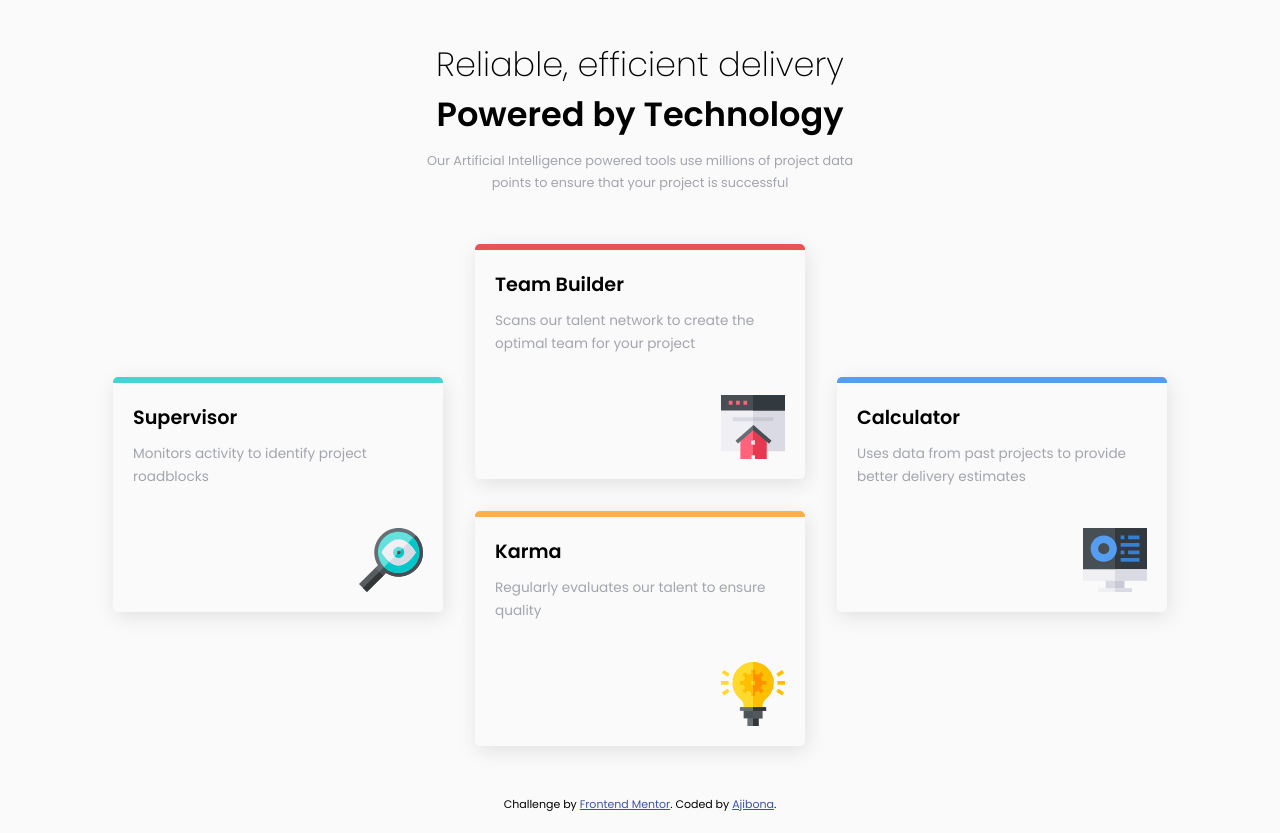
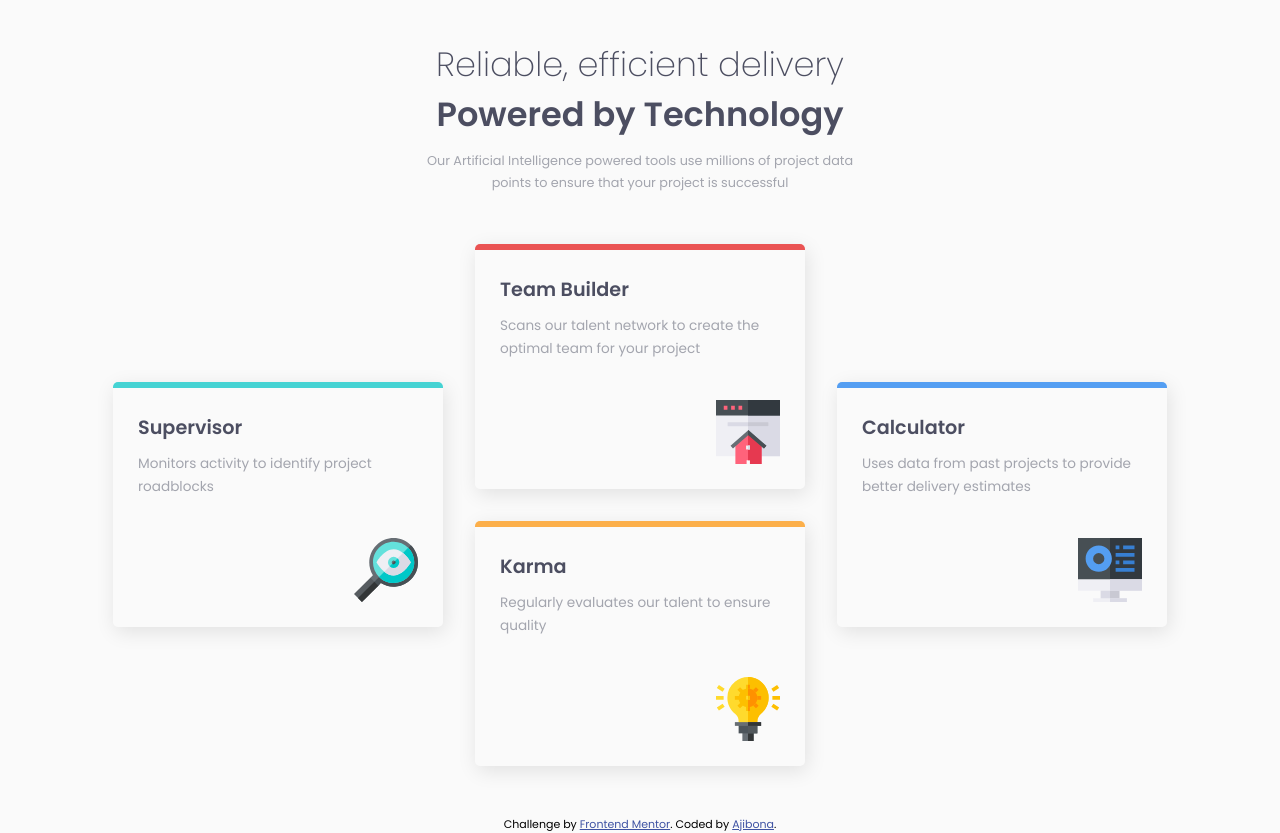
Before and after one commit to ajibona/four-card-feature, a plain HTML site: page index.html in a window 1280 px wide. Drawn offline with Linux system fonts and the light colour scheme.

Commit message:
Update style.css

```diff
--- a/style.css
+++ b/style.css
@@ -51,11 +51,13 @@ body{
 .headerbox h1{
   font-size: 1.6rem;
   font-weight: var(--fw-light-200);
+  color: var(--cc-VeryDarkBlue);
 }
 
 .headerbox h2{
   font-size: 1.6rem;
   margin-bottom: 10px;
+  color: var(--cc-VeryDarkBlue);
 }
 
 .headerbox-details{
@@ -100,7 +102,7 @@ body{
 */
 
 .card-details{
-  padding: 20px;
+  padding: 25px;
   border-radius: 5px;
   box-shadow: 2px 5px 20px rgba(0, 0, 0, 0.1);
 }
@@ -109,10 +111,12 @@ body{
   margin-bottom: 10px;
   font-size: 1.4rem;
   font-weight: var(--fw-bold-600);
+  color: var(--cc-VeryDarkBlue);
 }
 
 .card-details p{
   margin-bottom: 40px;
+  font-weight: var(--fw-normal-400);
   color: var(--cc-GrayishBlue);
 }
 
```
